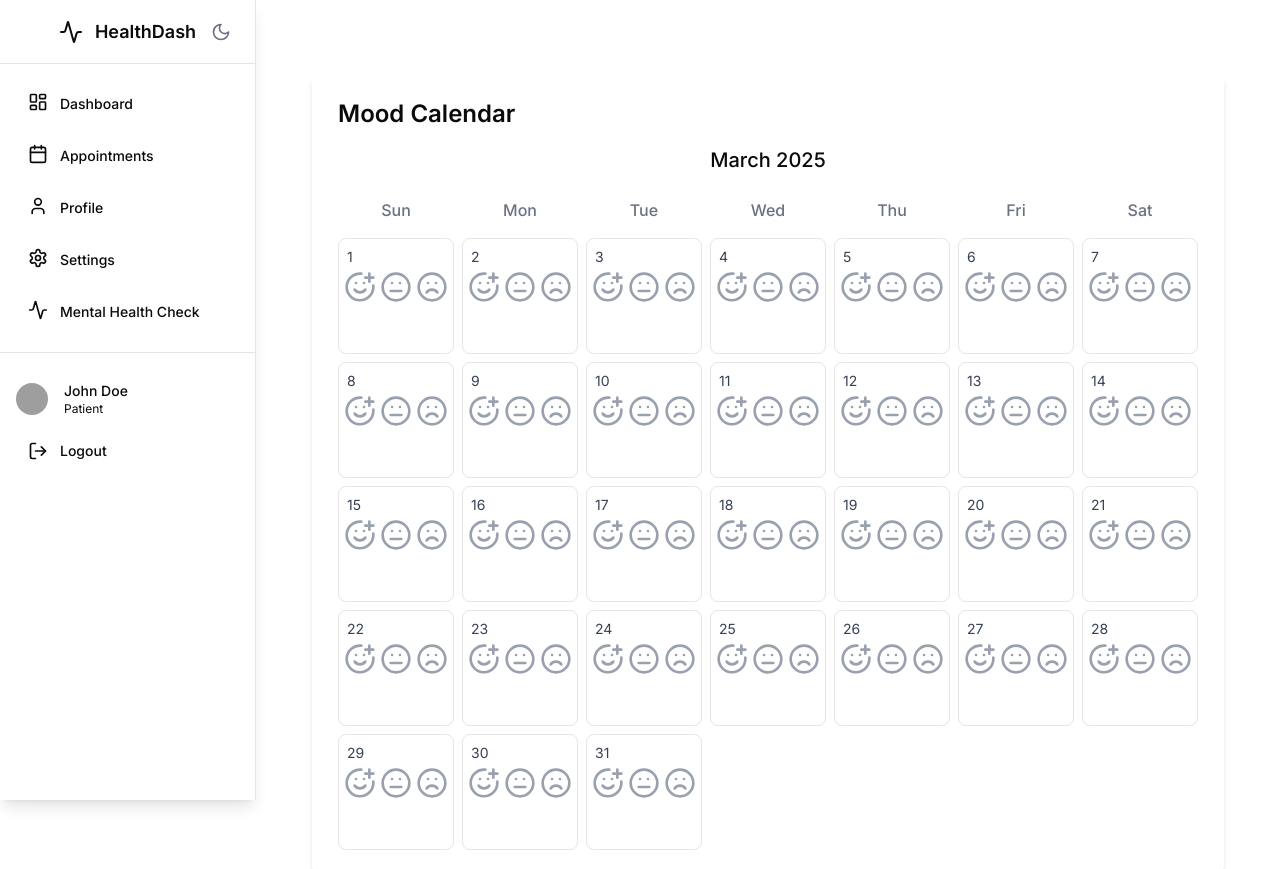
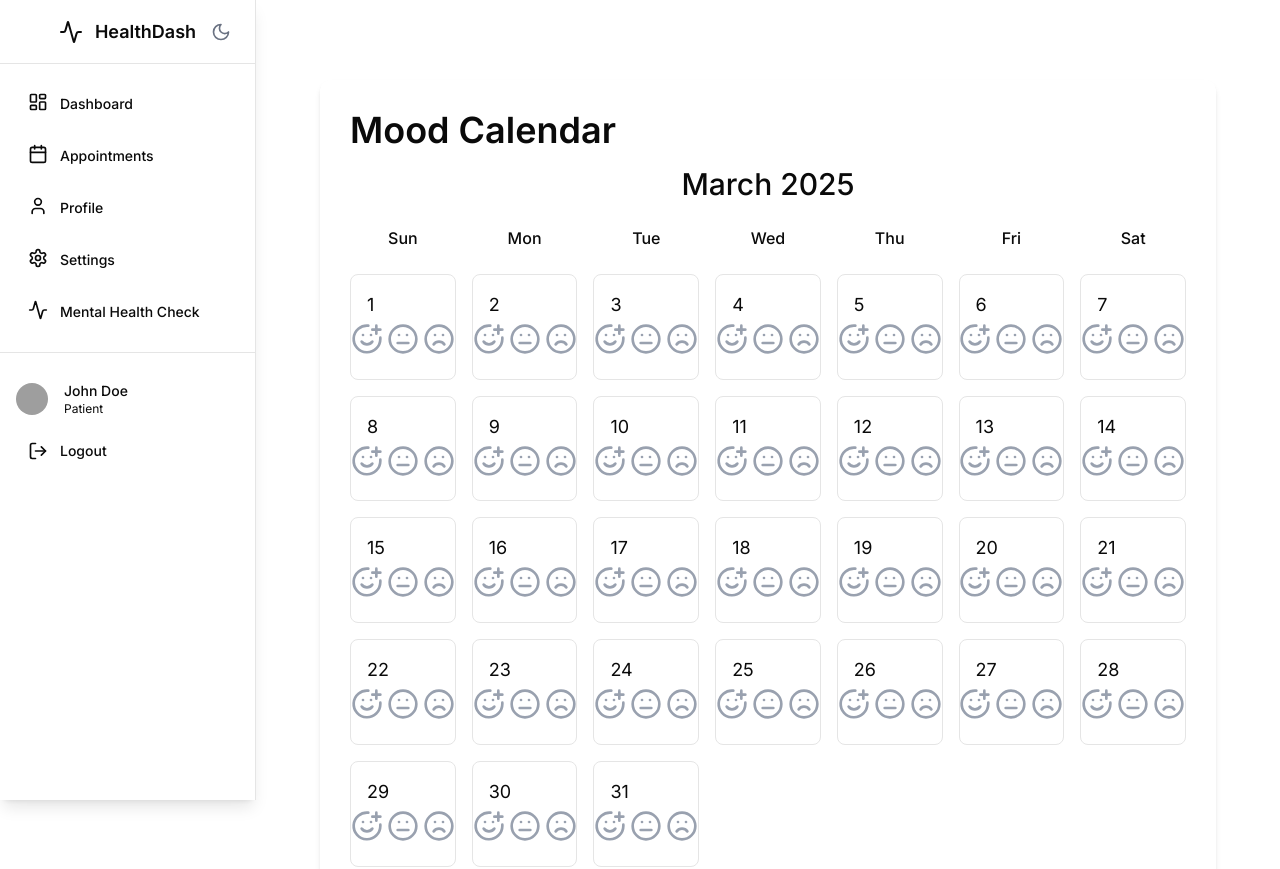
Before and after one commit to JaxChoong/VHack-2025, a Next.js app: page /MentalHealth in a window 1280 px wide. Shown: the top 869 px of the page. Built offline with nearby package versions, Linux system fonts and the light colour scheme; grey boxes are pictures that could not be loaded.

Commit message:
style: now coloumns are responsive

```diff
--- a/src/components/MoodTracker.tsx
+++ b/src/components/MoodTracker.tsx
@@ -42,11 +42,11 @@ function MoodTracker({ onMoodChange }: MoodTrackerProps) {
   const getMoodIcon = (mood: Mood) => {
     switch (mood) {
       case 'happy':
-        return <SmilePlus className="w-4 h-4 sm:w-6 sm:h-6 md:w-8 md:h-8 text-green-500" />;
+        return <SmilePlus className="w-4 h-4 sm:w-5 sm:h-5 md:w-6 md:h-6 lg:w-7 lg:h-7 xl:w-8 xl:h-8 text-green-500" />;
       case 'neutral':
-        return <Meh className="w-4 h-4 sm:w-6 sm:h-6 md:w-8 md:h-8 text-yellow-500" />;
+        return <Meh className="w-4 h-4 sm:w-5 sm:h-5 md:w-6 md:h-6 lg:w-7 lg:h-7 xl:w-8 xl:h-8 text-yellow-500" />;
       case 'sad':
-        return <Frown className="w-4 h-4 sm:w-6 sm:h-6 md:w-8 md:h-8 text-red-500" />;
+        return <Frown className="w-4 h-4 sm:w-5 sm:h-5 md:w-6 md:h-6 lg:w-7 lg:h-7 xl:w-8 xl:h-8 text-red-500" />;
       default:
         return null;
     }
@@ -66,24 +66,24 @@ function MoodTracker({ onMoodChange }: MoodTrackerProps) {
   };
 
   return (
-    <div className="space-y-8 p-2 sm:p-4">
-      <div className="rounded-xl shadow-md p-4 sm:p-6 border-2 border-white">
-        <h2 className="text-xl sm:text-2xl font-semibold text-white-800 mb-4">Mood Calendar</h2>
+    <div className="space-y-8 p-2 sm:p-3 md:p-4 lg:p-5 xl:p-6">
+      <div className="rounded-xl shadow-md p-3 sm:p-4 md:p-5 lg:p-6 xl:p-7 border-2 border-white">
+        <h2 className="text-xl sm:text-2xl md:text-3xl lg:text-4xl font-semibold text-white-800 mb-4">Mood Calendar</h2>
         <div className="text-center mb-4">
-          <h3 className="text-lg sm:text-xl font-medium text-white-700">{format(selectedDate, 'MMMM yyyy')}</h3>
+          <h3 className="text-lg sm:text-xl md:text-2xl lg:text-3xl font-medium text-white-700">{format(selectedDate, 'MMMM yyyy')}</h3>
         </div>
-        <div className="grid grid-cols-3 sm:grid-cols-5 md:grid-cols-7 gap-1 sm:gap-2">
+        <div className="grid grid-cols-3 sm:grid-cols-4 md:grid-cols-5 lg:grid-cols-6 xl:grid-cols-7 gap-1 sm:gap-2 md:gap-3 lg:gap-4">
           {['Sun', 'Mon', 'Tue', 'Wed', 'Thu', 'Fri', 'Sat'].map(day => (
-            <div key={day} className="text-center font-medium text-gray-500 py-2">
+            <div key={day} className="text-center font-medium text-white-500 py-2">
               {day}
             </div>
           ))}
           {days.map(day => (
             <div
               key={day.toString()}
-              className={`aspect-square border rounded-lg p-1 sm:p-2 hover:bg-purple-50 transition-colors hover:text-black ${getMoodClass(getMoodForDate(day))}`}
+              className={`aspect-square border rounded-lg p-1 sm:p-2 md:p-3 lg:p-4 hover:bg-purple-50 transition-colors hover:text-black ${getMoodClass(getMoodForDate(day))}`}
             >
-              <div className="text-xs sm:text-sm mb-1 text-gray-700">{format(day, 'd')}</div>
+              <div className="text-xs sm:text-sm md:text-base lg:text-lg mb-1 text-white-700">{format(day, 'd')}</div>
               <div className="flex justify-center space-x-1">
                 {getMoodIcon(getMoodForDate(day))}
                 {!getMoodForDate(day) && (
@@ -92,19 +92,19 @@ function MoodTracker({ onMoodChange }: MoodTrackerProps) {
                       onClick={() => setMoodForDate(day, 'happy')}
                       className="hover:scale-110 transition-transform cursor-pointer"
                     >
-                      <SmilePlus className="w-4 h-4 sm:w-6 sm:h-6 md:w-8 md:h-8 text-gray-400 hover:text-green-500" />
+                      <SmilePlus className="w-4 h-4 sm:w-5 sm:h-5 md:w-6 md:h-6 lg:w-7 lg:h-7 xl:w-8 xl:h-8 text-gray-400 hover:text-green-500" />
                     </button>
                     <button
                       onClick={() => setMoodForDate(day, 'neutral')}
                       className="hover:scale-110 transition-transform cursor-pointer"
                     >
-                      <Meh className="w-4 h-4 sm:w-6 sm:h-6 md:w-8 md:h-8 text-gray-400 hover:text-yellow-500" />
+                      <Meh className="w-4 h-4 sm:w-5 sm:h-5 md:w-6 md:h-6 lg:w-7 lg:h-7 xl:w-8 xl:h-8 text-gray-400 hover:text-yellow-500" />
                     </button>
                     <button
                       onClick={() => setMoodForDate(day, 'sad')}
                       className="hover:scale-110 transition-transform cursor-pointer"
                     >
-                      <Frown className="w-4 h-4 sm:w-6 sm:h-6 md:w-8 md:h-8 text-gray-400 hover:text-red-500" />
+                      <Frown className="w-4 h-4 sm:w-5 sm:h-5 md:w-6 md:h-6 lg:w-7 lg:h-7 xl:w-8 xl:h-8 text-gray-400 hover:text-red-500" />
                     </button>
                   </div>
                 )}
```
